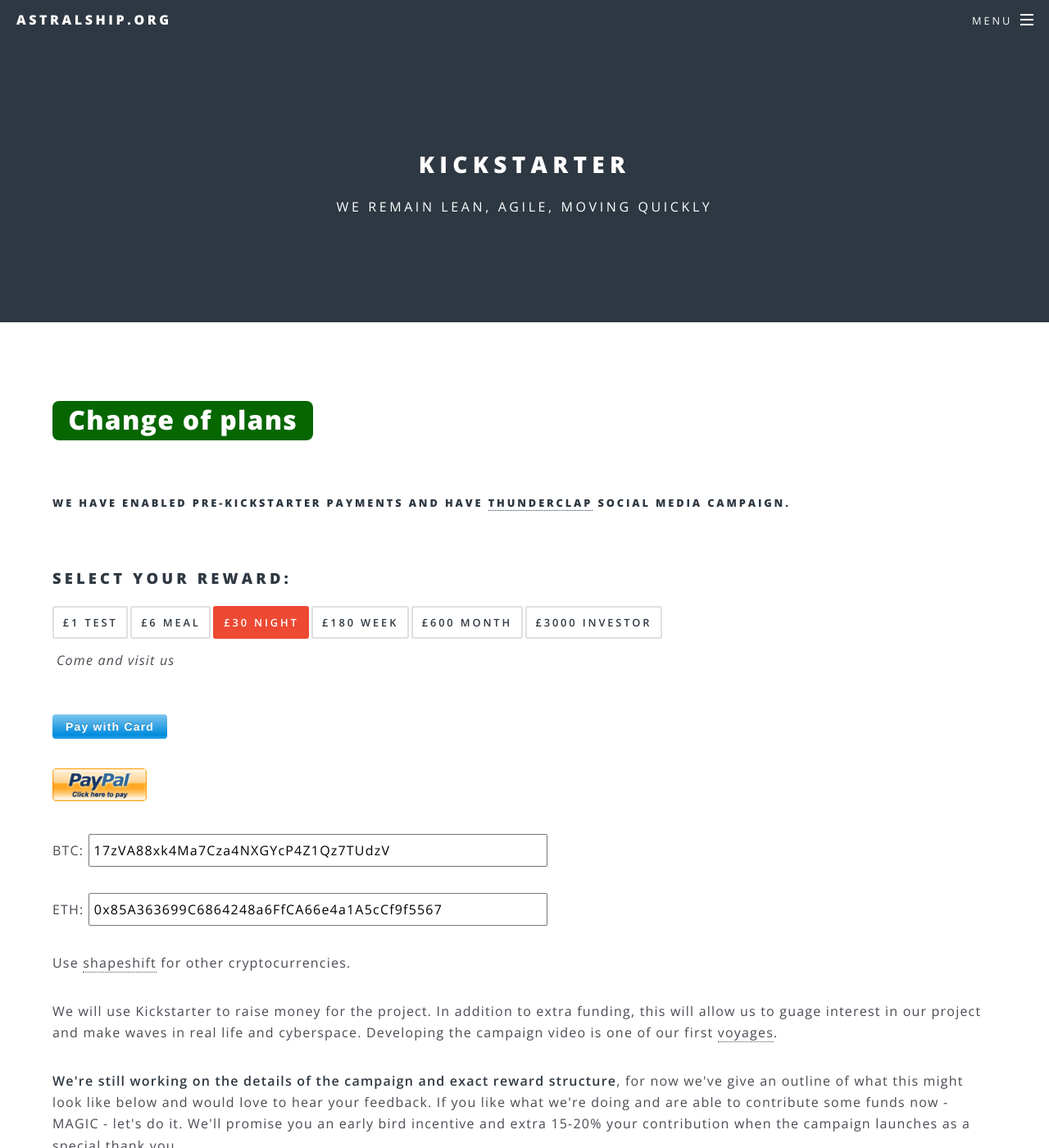
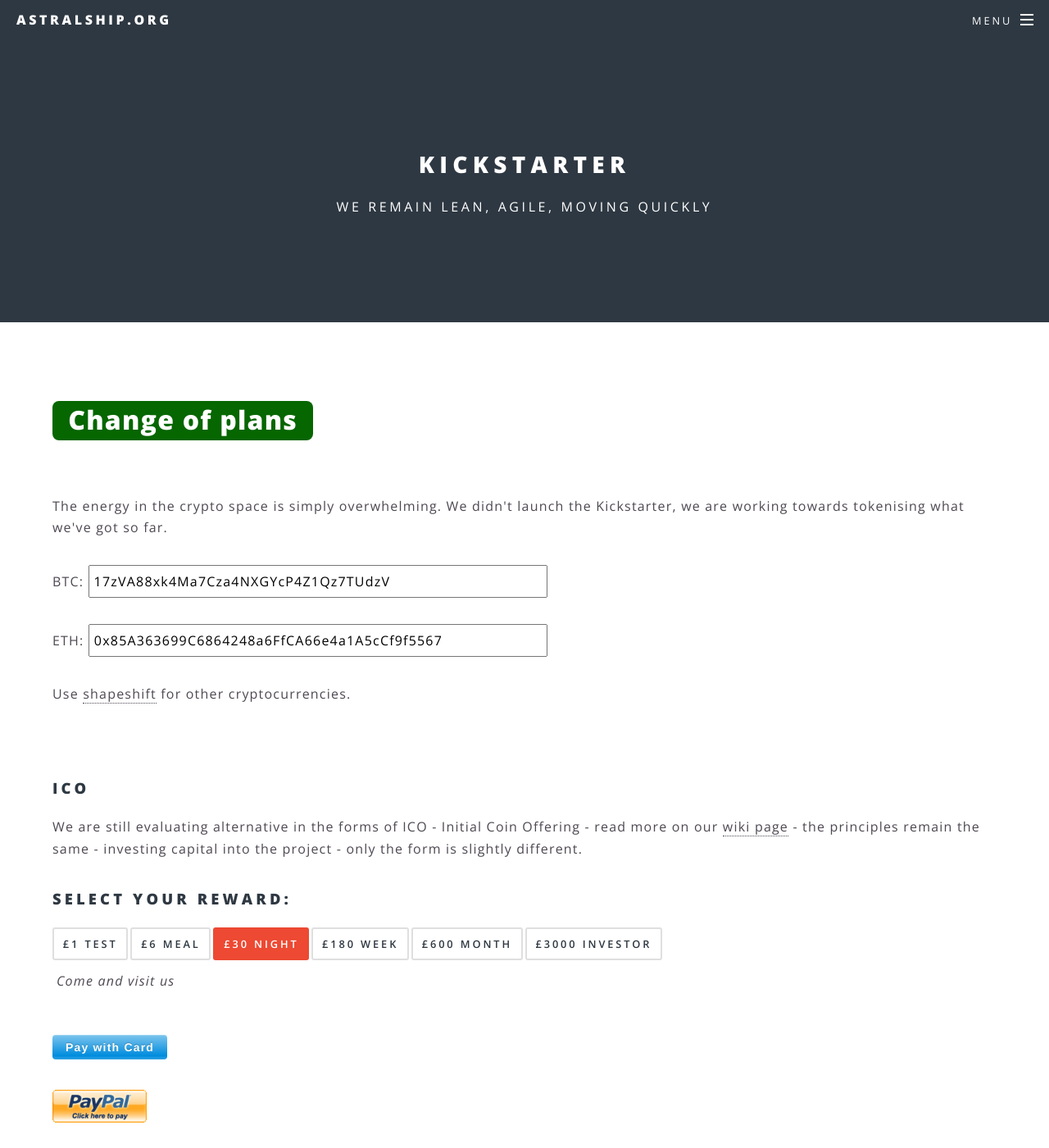
Before and after one commit to astralship/astralship.github.io, a Jekyll site: the page built from kickstarter.html, in a window 1280 px wide and 1400 px high. Shown: the whole window at 82% size. Built offline with Jekyll 4.4.1, drawn with Linux system fonts in a browser that asks for light colours; comment, search, counter and statistics services are not loaded; some of the changed text lies outside the part shown.

Commit message:
Jobs page now is better

```diff
--- a/jobs.html
+++ b/jobs.html
@@ -1,15 +1,25 @@
 ---
 layout: page
-title: ••• Jobs •••
+title: Jobs (we are hiring)
 subtitle: We grow fast and need these skills
 order: 999999
 ---
 
-<p>While we are in the initial stages of development we are unable to pay full market rates for professional services. That is why we are proposing <strong>equity grants</strong>, see existing proposal on <a href="https://docs.google.com/a/genesis.re/document/d/1A03W2KHrGQvoU1AELQbG63J4myAEaNVag0w0SGuyx_o/edit?usp=drive_web">Google Docs</a> - in a nutsheel it's 50/50 cash equity split, at a very fair valuation.</p>
+<div class="ready">3D VR artists and storytellers</div>
+
+<p><strong>2017-11-27 Update:</strong> we won Welsh Government grant for innovation.</p>
+
+<iframe width="560" height="315" src="https://www.youtube.com/embed/0huFFvbAhsU" frameborder="0" allowfullscreen></iframe>
+
+<p>It means many things to use - first of all it puts us on the map. Not just a bunch of freaks living in a church but reliable business that can play "old system" game.</p>
+
+<p>We are looking for <strong>3D VR artists and storytellers</strong> to help us deliver the project.</p>
+
+<p>Food and accomodation will be provided, we much prefer to have crew living and working on site.</p>
+
+<p>It's relatively fairly rather urgent - we are getting our act together promoting the thing, interviewing and hiring people...</p>
 
 <p>For each role the way to apply is via <a href="contact.html">contact</a> page - email us directly with your updated CV, portfolio and short explanation why you want to join the <strong>astralship</strong>.</p>
-
-<p>It may happen that responsibilities are overlaping - it's expected - we are multidisciplinary team and we operate in fully agile matter, based on meritocraty - right person for the right job. Sometimes, in the critical moments of the project be prepared to do something different and help the crew... All hands on deck!</p>
 
 <hr>
 
@@ -70,8 +80,7 @@
 <hr>
 
 <h3>Web + Admin + Research assistant</h3>
-<p>This role has been currently filled</p>
-<span style="text-decoration: line-through;">
+
 <p>This is a junior, <a href="https://www.gov.uk/national-minimum-wage-rates">apprentice</a> role.</p>
 <p>Training will be provided hovewer you should be already proficient with computers and online tools.</p>
 <p>Main responsibilities:</p>
@@ -82,4 +91,12 @@
 	<li>Travel planning</li>
 	<li>Reaching out and acquiring leads</li>
 </ul>
-</span>
+
+
+<hr>
+
+
+
+<p>While we are in the initial stages of development we are unable to pay full market rates for professional services. That is why we are proposing <strong>equity grants</strong>, see existing proposal on <a href="https://docs.google.com/a/genesis.re/document/d/1A03W2KHrGQvoU1AELQbG63J4myAEaNVag0w0SGuyx_o/edit?usp=drive_web">Google Docs</a> - in a nutsheel it's 50/50 cash equity split, at a very fair valuation.</p>
+
+<p>It may happen that responsibilities are overlaping - it's expected - we are multidisciplinary team and we operate in fully agile matter, based on meritocraty - right person for the right job. Sometimes, in the critical moments of the project be prepared to do something different and help the crew... All hands on deck!</p>
--- a/kickstarter.html
+++ b/kickstarter.html
@@ -2,16 +2,23 @@
 layout: page
 title: Kickstarter
 subtitle: We remain lean, agile, moving quickly
-order: 20
 ---
 
 	<div class="ready">Change of plans</div>
 
 	<br><br>
 
-	<h5>We have enabled pre-Kickstarter payments and have <a href="https://thunderclap.it/projects/55763-astralship-kickstarter-is-live">Thunderclap</a> social media campaign.</h5>
+	<p>The energy in the crypto space is simply overwhelming. We didn't launch the Kickstarter, we are working towards tokenising what we've got so far.</p>
+
+	<p>BTC: <input readonly="readonly" value="17zVA88xk4Ma7Cza4NXGYcP4Z1Qz7TUdzV" style="color: black; padding: 5px; width: 560px;"></p>
+	<p>ETH: <input readonly="readonly" value="0x85A363699C6864248a6FfCA66e4a1A5cCf9f5567" style="color: black; padding: 5px; width: 560px;"></p>
+	<p>Use <a href="https://shapeshift.io">shapeshift</a> for other cryptocurrencies.</p>
 
 	<br><br>
+
+	<h3>ICO</h3>
+	<p>We are still evaluating alternative in the forms of ICO - Initial Coin Offering - read more on our <a href="https://github.com/astralship/wiki/wiki/ICO---Initial-Coin-Offering">wiki page</a> - the principles remain the same - investing capital into the project - only the form is slightly different.</p>
+
 
 	<span id="thankyou" style="display:none; font-weight: bold;">Thank you so much!<br>That is more than awesome.<br>You are the winner!</span> <!-- TODO: Add social media sharing -->
 	<span id="error" style="display:none; font-weight: bold;">Error: <span id="exact-error"></span> <a href="javascript:location.reload()">Reload</a></span>
@@ -38,9 +45,6 @@
 		  <input type="image" src="images/paypal.gif" border="0" name="submit" alt="Make payments with PayPal - it's fast, free and secure!" style="height:40px">
 		</form>
 
-		<p>BTC: <input readonly="readonly" value="17zVA88xk4Ma7Cza4NXGYcP4Z1Qz7TUdzV" style="color: black; padding: 5px; width: 560px;"></p>
-		<p>ETH: <input readonly="readonly" value="0x85A363699C6864248a6FfCA66e4a1A5cCf9f5567" style="color: black; padding: 5px; width: 560px;"></p>
-		<p>Use <a href="https://shapeshift.io">shapeshift</a> for other cryptocurrencies.</p>
 	</span>
 
 	<p>We will use Kickstarter to raise money for the project. In addition to extra funding, this will allow us to guage interest in our project and make waves in real life and cyberspace. Developing the campaign video is one of our first <a href="voyages.html">voyages</a>.</p>
--- a/mission.html
+++ b/mission.html
@@ -5,7 +5,7 @@
 order: 10
 ---
 
-<h5>[[[ 872 words ]]]</h5>
+<h3>See also our <a href="/manifesto">manifesto</a> launched on 4th July 2017</h3>
 
 <h3>Regenerative ecosystems</h3>
 
```
Also changed, not shown: other parts of kickstarter.html (+0 -3 lines).
